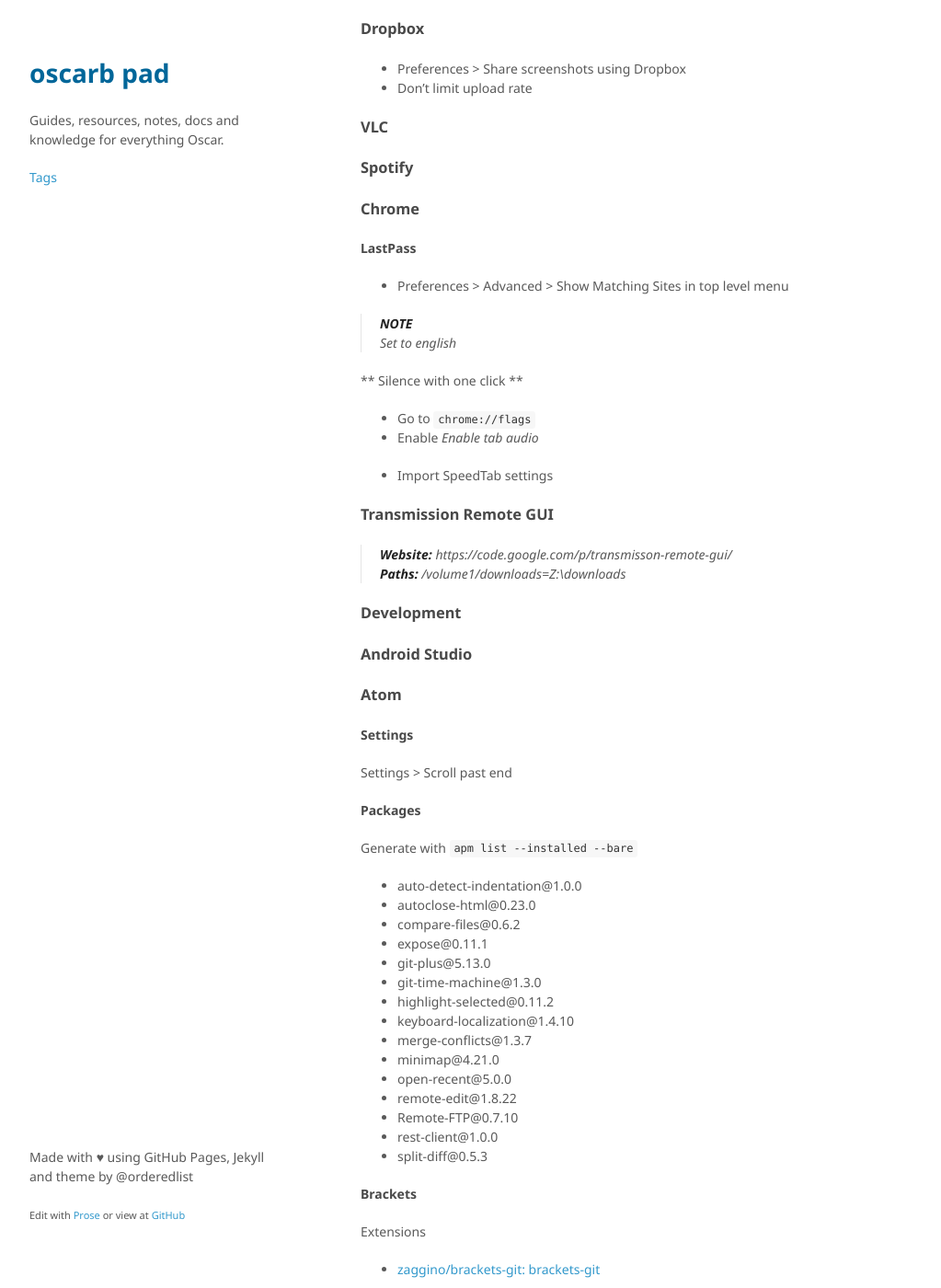
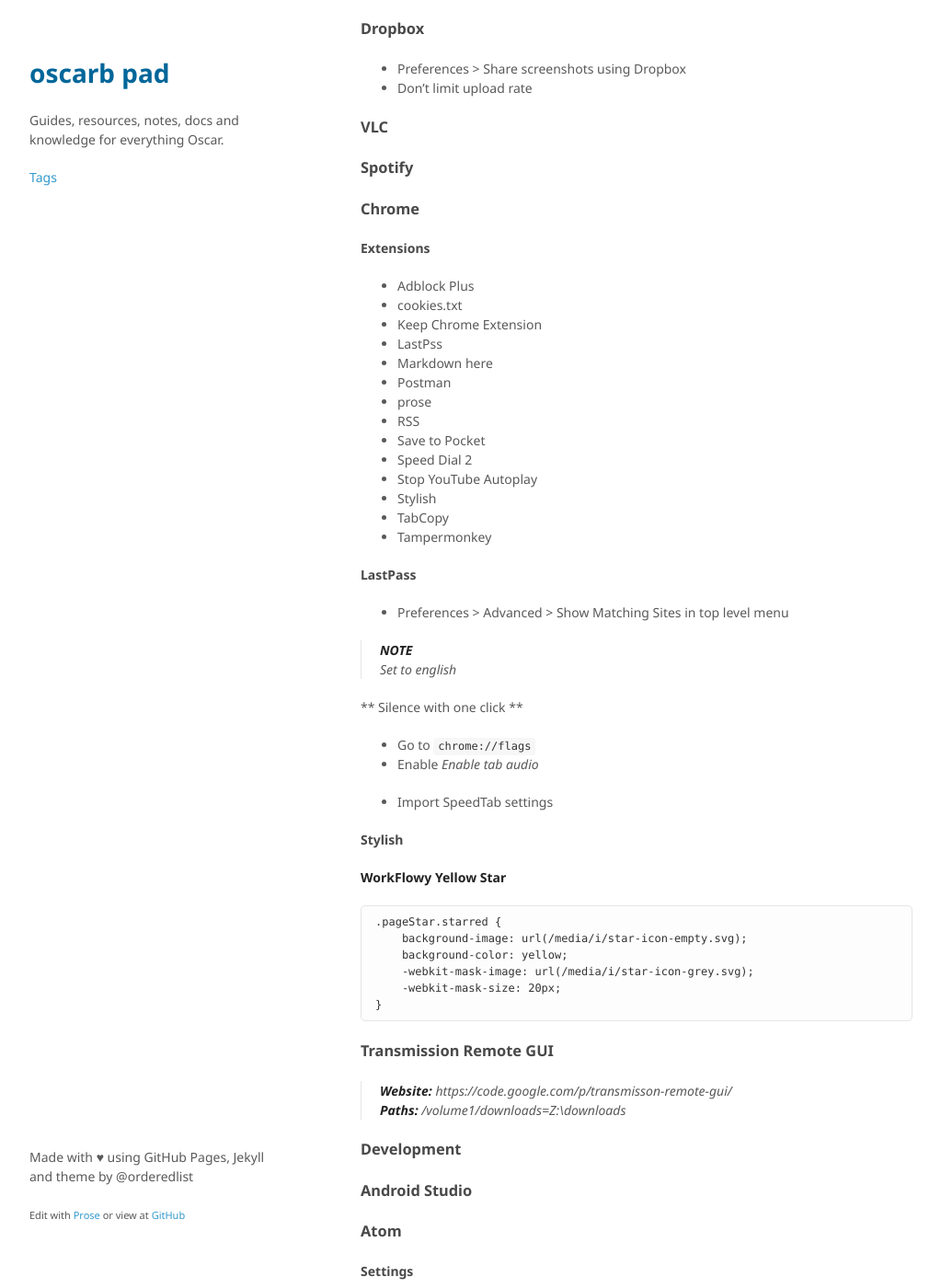
Before and after one commit to oscarb/pad, a Jekyll site: the page built from _docs/windows-10-essentials.md, in a window 1280 px wide and 1400 px high, scrolled down 4592 px. Shown: the whole window at 92% size, without its empty margins (128-1151 px from the left). Built offline with Jekyll 4.4.1, drawn with Linux system fonts in a browser that asks for light colours.

Commit message:
Updated windows-10-essentials.md

````diff
--- a/_docs/windows-10-essentials.md
+++ b/_docs/windows-10-essentials.md
@@ -168,6 +170,24 @@ Settings > Compression > Remove redundant folders from extraction path
 
 ### Chrome
 
+#### Extensions
+
+* Adblock Plus
+* cookies.txt
+* Keep Chrome Extension
+* LastPss
+* Markdown here
+* Postman
+* prose
+* RSS
+* Save to Pocket
+* Speed Dial 2
+* Stop YouTube Autoplay
+* Stylish
+* TabCopy
+* Tampermonkey
+
+
 #### LastPass
  * Preferences > Advanced > Show Matching Sites in top level menu
 
@@ -179,6 +199,19 @@ Settings > Compression > Remove redundant folders from extraction path
  * Enable _Enable tab audio_
 
 * Import SpeedTab settings
+
+
+#### Stylish
+
+**WorkFlowy Yellow Star**
+```
+.pageStar.starred {
+    background-image: url(/media/i/star-icon-empty.svg);
+    background-color: yellow;
+    -webkit-mask-image: url(/media/i/star-icon-grey.svg);
+    -webkit-mask-size: 20px;
+}
+```
 
 
 ### Transmission Remote GUI
````
Also changed, not shown: other parts of _docs/windows-10-essentials.md (+3 -1 lines).
